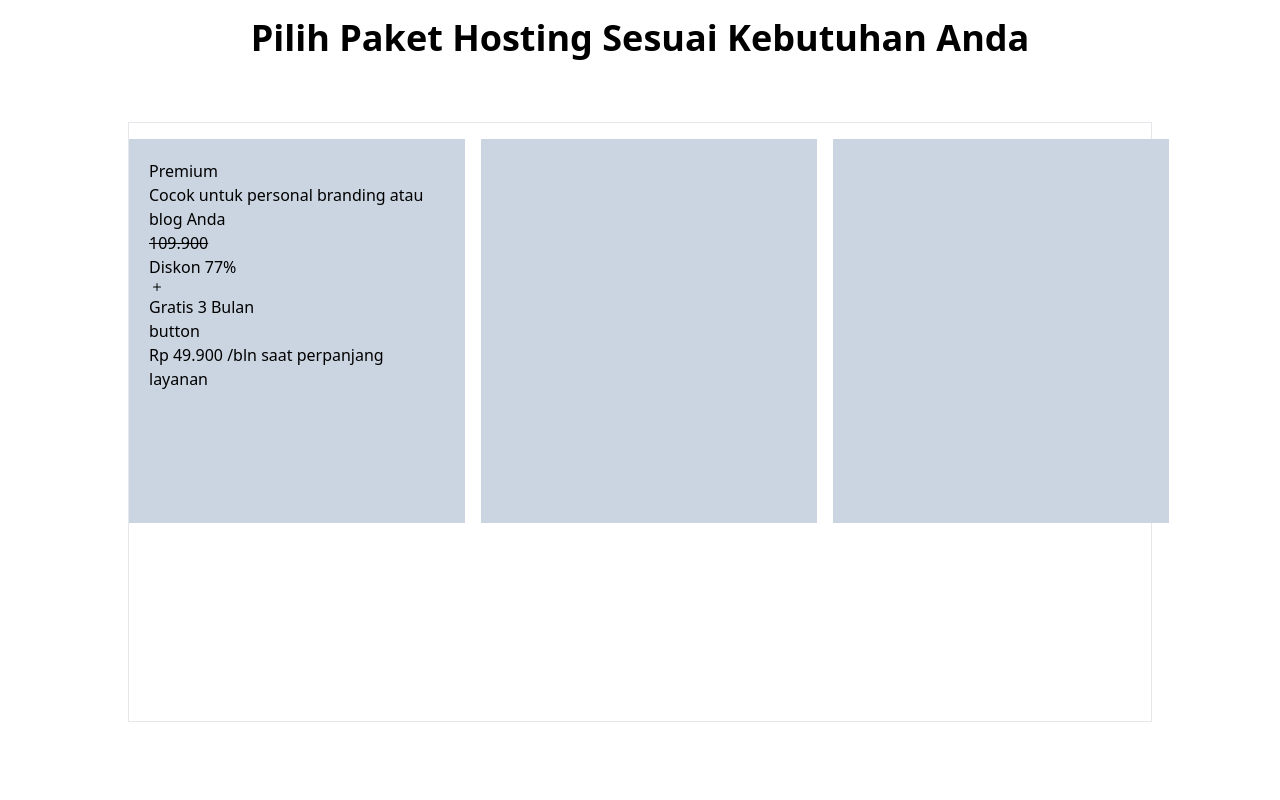
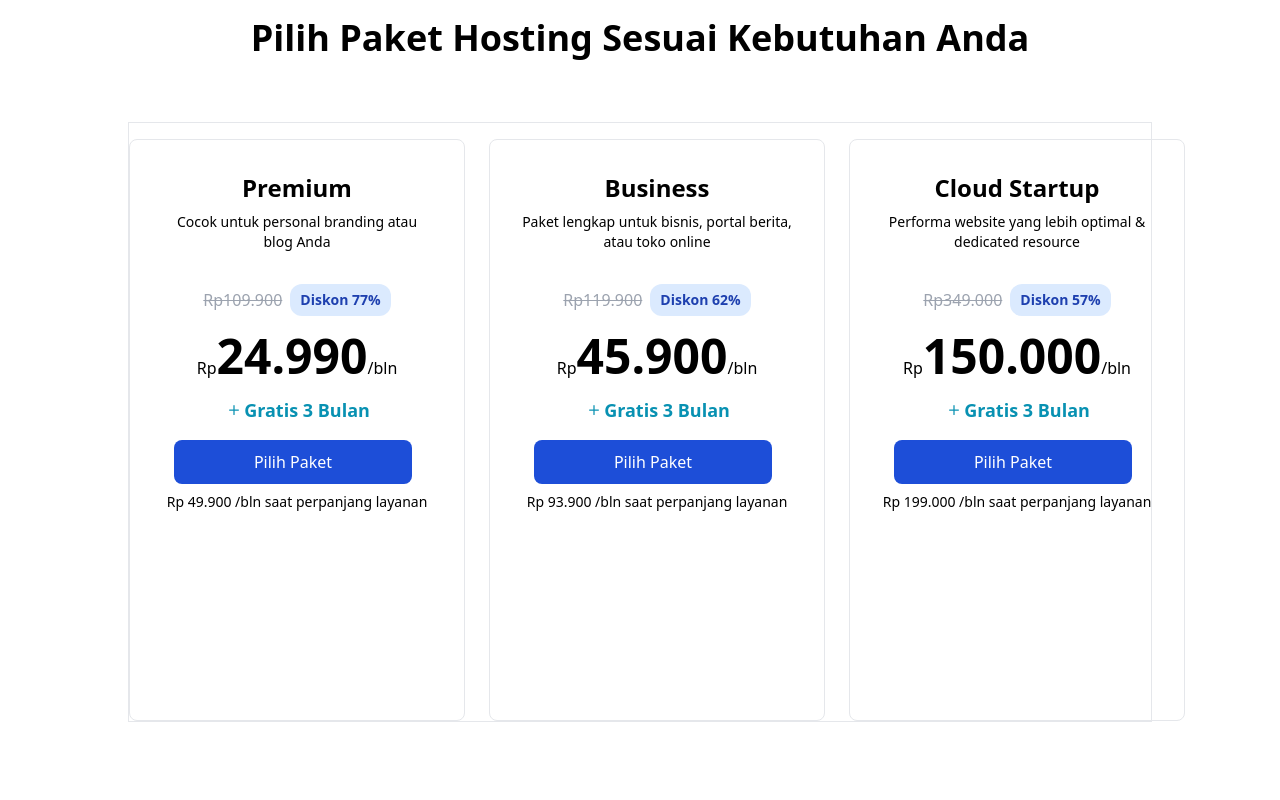
Before and after one commit to rey5kusuma/bnl-website-mockup-sv9sps, a Next.js app: page / in a window 1280 px wide. Shown: the part 920-1720 px from the top of the page. Built offline with nearby package versions, Linux system fonts and the light colour scheme.

Commit message:
1 file modified

```diff
--- a/components/layouts/header.js
+++ b/components/layouts/header.js
@@ -4,16 +4,16 @@ export default function Header() {
   return (
     <nav class="bg-white border-gray-200 dark:bg-gray-900 dark:border-gray-700">
       <div class="max-w-screen-xl flex flex-wrap items-center justify-between mx-auto p-4">
-        <a href="#" class="flex items-center">
+        {/* <a href="#" class="flex items-center">
           <img
             src="https://flowbite.com/docs/images/logo.svg"
             class="h-8 mr-3"
             alt="Flowbite Logo"
-          />
-          <span class="self-center text-2xl font-semibold whitespace-nowrap dark:text-white">
-            Arya Hosting
-          </span>
-        </a>
+          /> */}
+        <span class="self-center text-2xl font-semibold whitespace-nowrap dark:text-white">
+          Arya Hosting
+        </span>
+        {/* </a> */}
         <button
           data-collapse-toggle="navbar-dropdown"
           type="button"
--- a/pages/index.js
+++ b/pages/index.js
@@ -59,18 +59,28 @@ export default function Home() {
         </div>
         <div className="border mx-32 mt-16 grid min-h-[600px]">
           <div className="flex flex-row mt-4 justify-center">
-            <div className="h-96 bg-slate-300 p-5" style={{ width: '336px' }}>
-              <h1>Premium</h1>
-              <p>Cocok untuk personal branding atau blog Anda</p>
-              <div>
-                <s>109.900</s>
-                <p>Diskon 77%</p>
-              </div>
-              <div>
-                <svg
-                  xmlns="http://www.w3.org/2000/svg"
-                  width="16"
-                  height="16"
+            <div
+              className="border rounded-lg h-full p-8"
+              style={{ width: '336px' }}
+            >
+              <h1 className="text-2xl font-semibold text-center">Premium</h1>
+              <p className="text-center text-sm mt-2">
+                Cocok untuk personal branding atau blog Anda
+              </p>
+              <div className="flex flex-row mt-8 place-items-center justify-center">
+                <s className="text-gray-400">Rp109.900</s>
+                <p className="bg-blue-100 px-2.5 py-1.5 rounded-xl font-bold text-sm ml-2 decoration-blue-200 text-blue-800">
+                  Diskon 77%
+                </p>
+              </div>
+              <p className="mt-4 text-center">
+                Rp<b className="text-5xl">24.990</b>/bln
+              </p>
+              <div className="flex flex-row place-items-center justify-center my-4 text-cyan-600 font-bold text-lg">
+                <svg
+                  xmlns="http://www.w3.org/2000/svg"
+                  width="20"
+                  height="20"
                   fill="currentColor"
                   class="bi bi-plus"
                   viewBox="0 0 16 16"
@@ -79,17 +89,105 @@ export default function Home() {
                 </svg>
                 <p>Gratis 3 Bulan</p>
               </div>
-              button
-              <p>Rp 49.900 /bln saat perpanjang layanan</p>
+              <div className="place-items-center justify-center">
+                <button
+                  type="button"
+                  class="text-white bg-blue-700 hover:bg-blue-800 focus:ring-4 focus:ring-blue-300 font-medium rounded-lg text-m px-20 py-2.5 mr-2 mb-2 dark:bg-blue-600 dark:hover:bg-blue-700 focus:outline-none dark:focus:ring-blue-800"
+                >
+                  Pilih Paket
+                </button>
+                <p className="text-sm">
+                  Rp 49.900 /bln saat perpanjang layanan
+                </p>
+              </div>
             </div>
             <div
-              className="h-96 bg-slate-300 mx-4 p-5"
+              className="border rounded-lg h-full p-8 mx-6"
               style={{ width: '336px' }}
-            ></div>
+            >
+              <h1 className="text-2xl font-semibold text-center">Business</h1>
+              <p className="text-center text-sm mt-2">
+                Paket lengkap untuk bisnis, portal berita, atau toko online
+              </p>
+              <div className="flex flex-row mt-8 place-items-center justify-center">
+                <s className="text-gray-400">Rp119.900</s>
+                <p className="bg-blue-100 px-2.5 py-1.5 rounded-xl font-bold text-sm ml-2 decoration-blue-200 text-blue-800">
+                  Diskon 62%
+                </p>
+              </div>
+              <p className="mt-4 text-center">
+                Rp<b className="text-5xl">45.900</b>/bln
+              </p>
+              <div className="flex flex-row place-items-center justify-center my-4 text-cyan-600 font-bold text-lg">
+                <svg
+                  xmlns="http://www.w3.org/2000/svg"
+                  width="20"
+                  height="20"
+                  fill="currentColor"
+                  class="bi bi-plus"
+                  viewBox="0 0 16 16"
+                >
+                  <path d="M8 4a.5.5 0 0 1 .5.5v3h3a.5.5 0 0 1 0 1h-3v3a.5.5 0 0 1-1 0v-3h-3a.5.5 0 0 1 0-1h3v-3A.5.5 0 0 1 8 4z" />
+                </svg>
+                <p>Gratis 3 Bulan</p>
+              </div>
+              <div className="place-items-center justify-center">
+                <button
+                  type="button"
+                  class="text-white bg-blue-700 hover:bg-blue-800 focus:ring-4 focus:ring-blue-300 font-medium rounded-lg text-m px-20 py-2.5 mr-2 mb-2 dark:bg-blue-600 dark:hover:bg-blue-700 focus:outline-none dark:focus:ring-blue-800"
+                >
+                  Pilih Paket
+                </button>
+                <p className="text-sm">
+                  Rp 93.900 /bln saat perpanjang layanan
+                </p>
+              </div>
+            </div>
             <div
-              className="h-96 bg-slate-300 p-5"
+              className="border rounded-lg h-full p-8"
               style={{ width: '336px' }}
-            ></div>
+            >
+              <h1 className="text-2xl font-semibold text-center">Cloud Startup</h1>
+              <p className="text-center text-sm mt-2">
+              Performa website yang lebih optimal & dedicated resource
+              </p>
+              <div className="flex flex-row mt-8 place-items-center justify-center">
+                <s className="text-gray-400">Rp349.000</s>
+                <p className="bg-blue-100 px-2.5 py-1.5 rounded-xl font-bold text-sm ml-2 decoration-blue-200 text-blue-800">
+                Diskon 57%
+                </p>
+              </div>
+              <p className="mt-4 text-center">
+                Rp<b className="text-5xl">150.000</b>/bln
+              </p>
+              <div className="flex flex-row place-items-center justify-center my-4 text-cyan-600 font-bold text-lg">
+                <svg
+                  xmlns="http://www.w3.org/2000/svg"
+                  width="20"
+                  height="20"
+                  fill="currentColor"
+                  class="bi bi-plus"
+                  viewBox="0 0 16 16"
+                >
+                  <path d="M8 4a.5.5 0 0 1 .5.5v3h3a.5.5 0 0 1 0 1h-3v3a.5.5 0 0 1-1 0v-3h-3a.5.5 0 0 1 0-1h3v-3A.5.5 0 0 1 8 4z" />
+                </svg>
+                <p>Gratis 3 Bulan</p>
+              </div>
+              <div className="place-items-center justify-center">
+                <button
+                  type="button"
+                  class="text-white bg-blue-700 hover:bg-blue-800 focus:ring-4 focus:ring-blue-300 font-medium rounded-lg text-m px-20 py-2.5 mr-2 mb-2 dark:bg-blue-600 dark:hover:bg-blue-700 focus:outline-none dark:focus:ring-blue-800"
+                >
+                  Pilih Paket
+                </button>
+                <p className="text-sm">
+                Rp
+199.000
+/bln
+ saat perpanjang layanan
+                </p>
+              </div>
+            </div>
           </div>
         </div>
       </div>
```
